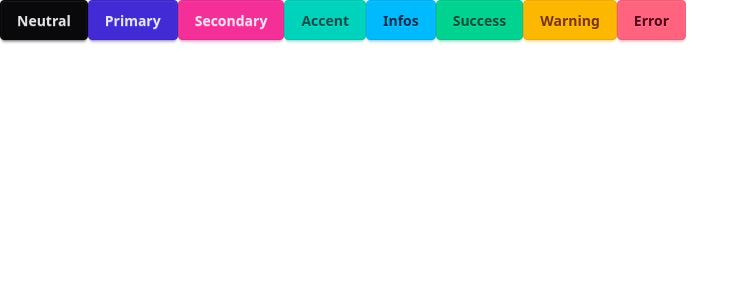
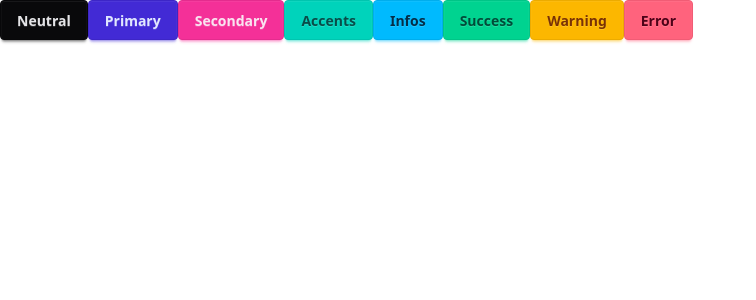
Before and after one commit to toanthienla/teknix-mock-api-fe, a React (Vite) app in the folder mock-api/: page / in a window 1280 px wide. Shown: the top 300 px of the page, without its empty margins (0-756 px from the left). Built offline with nearby package versions, Linux system fonts and the light colour scheme.

Commit message:
Update App.jsx

```diff
--- a/mock-api/src/App.jsx
+++ b/mock-api/src/App.jsx
@@ -6,7 +6,7 @@
       <button className="btn btn-neutral">Neutral</button>
       <button className="btn btn-primary">Primary</button>
       <button className="btn btn-secondary">Secondary</button>
-      <button className="btn btn-accent">Accent</button>
+      <button className="btn btn-accent">Accents</button>
       <button className="btn btn-info">Infos</button>
       <button className="btn btn-success">Success</button>
       <button className="btn btn-warning">Warning</button>
```
